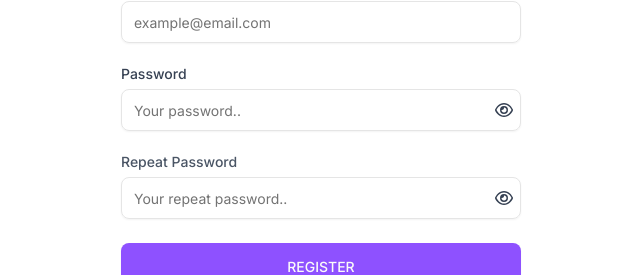
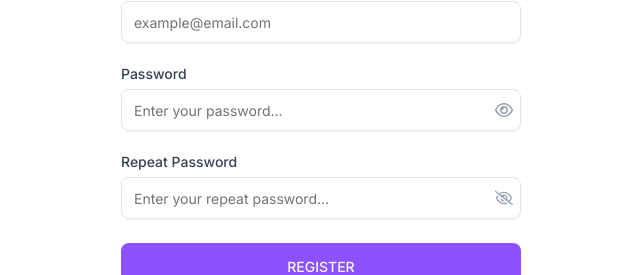
Before and after one commit to weraldco/xpensr-expensetracker, a React (Vite) app in the folder frontend/: page /registration in a window 1280 px wide. Both pictures are taken after a click on the button 823 px from the left and 399 px from the top of the page. Shown: the part 289-564 px from the top of the page, without its empty margins (319-959 px from the left). Built offline with nearby package versions, Linux system fonts and the light colour scheme; a web font is replaced by a local one.

Commit message:
make a component for input in registration, and the show password btn

```diff
--- /dev/null
+++ b/frontend/src/pages/Auth/AuthInput.tsx
@@ -0,0 +1,90 @@
+/* eslint-disable @typescript-eslint/no-explicit-any */
+import {
+	FormControl,
+	FormField,
+	FormItem,
+	FormLabel,
+	FormMessage,
+} from '@/components/ui/form';
+import { Input } from '@/components/ui/input';
+import { FC, useEffect, useState } from 'react';
+import { FaRegEye, FaRegEyeSlash } from 'react-icons/fa6';
+
+interface Props {
+	name: string;
+	formControl: any;
+	label: string;
+	placeholder: string;
+	type: string;
+	showEyeBtn?: boolean;
+}
+
+const AuthInput: FC<Props> = ({
+	name,
+	formControl,
+	label,
+	placeholder,
+	type,
+	showEyeBtn,
+}) => {
+	const [showPassword, setShowPassword] = useState(false);
+	const [inputType, setInputType] = useState('');
+	useEffect(() => {
+		setInputType(type);
+	}, []);
+	const handleShowPassword = () => {
+		setShowPassword(!showPassword);
+
+		const inputPassword = document.getElementById(name);
+
+		const type = inputPassword?.getAttribute('type');
+		if (type == 'text') {
+			setInputType('password');
+		} else {
+			setInputType('text');
+		}
+	};
+	console.log(inputType);
+	return (
+		<FormField
+			control={formControl}
+			name={name}
+			render={({ field }) => (
+				<FormItem className="relative">
+					<FormLabel className="text-gray-700">{label}</FormLabel>
+					<FormControl>
+						<Input
+							id={name}
+							placeholder={placeholder}
+							className="py-5"
+							type={inputType}
+							{...field}
+						/>
+					</FormControl>
+					{showEyeBtn && (
+						<button
+							type="button"
+							className="absolute bottom-3 right-2 cursor-pointer"
+							onClick={handleShowPassword}
+						>
+							{showPassword ? (
+								<FaRegEye
+									className=" text-gray-400 hover:text-gray-300 active:text-gray-400"
+									size={18}
+								/>
+							) : (
+								<FaRegEyeSlash
+									className=" text-gray-400 hover:text-gray-300 active:text-gray-400"
+									size={18}
+								/>
+							)}
+						</button>
+					)}
+					<FormMessage />
+				</FormItem>
+			)}
+		/>
+	);
+};
+
+export default AuthInput;
--- a/frontend/src/pages/Auth/RegistrationForm.tsx
+++ b/frontend/src/pages/Auth/RegistrationForm.tsx
@@ -1,4 +1,3 @@
-/* eslint-disable @typescript-eslint/no-explicit-any */
 import {
 	Form,
 	FormControl,
@@ -21,6 +20,7 @@ import uploadImage from '@/utils/uploadImage';
 import { useContext, useState } from 'react';
 import toast from 'react-hot-toast';
 import { Link, useNavigate } from 'react-router';
+import AuthInput from './AuthInput';
 import ProfilePhotoSelector from './ProfilePhotoSelector';
 
 export interface ImageT {
@@ -46,7 +46,7 @@ const RegistrationForm = () => {
 	const { updateUser } = useContext(UserContext);
 
 	const navigate = useNavigate();
-	let profileImageUrl = '';
+	const profileImageUrl = '';
 	const form = useForm<z.infer<typeof formSchema>>({
 		resolver: zodResolver(formSchema),
 		defaultValues: {
@@ -59,39 +59,41 @@ const RegistrationForm = () => {
 	});
 
 	const onSubmit = async (values: z.infer<typeof formSchema>) => {
-		setError('');
-		try {
-			if (profilePic) {
-				const imgUploadResponse = await uploadImage(profilePic);
-				profileImageUrl = imgUploadResponse.imageUrl || '';
-			}
-			const { fullName, email, password, repeatPassword } = values;
-			if (password !== repeatPassword) {
-				setError("Password didn't match!");
-				return;
-			}
-			const response = await axiosInstance.post(API_PATHS.AUTH.REGISTER, {
-				fullName,
-				email,
-				password,
-				profileImageUrl,
-			});
-			toast.success(`Congratulation, you've successfully registered.`);
-			const { token, user } = response.data;
+		// setError('');
+		// try {
+		// 	if (profilePic) {
+		// 		const imgUploadResponse = await uploadImage(profilePic);
+		// 		profileImageUrl = imgUploadResponse.imageUrl || '';
+		// 	}
+		// 	const { fullName, email, password, repeatPassword } = values;
+		// 	if (password !== repeatPassword) {
+		// 		setError("Password didn't match!");
+		// 		return;
+		// 	}
+		// 	const response = await axiosInstance.post(API_PATHS.AUTH.REGISTER, {
+		// 		fullName,
+		// 		email,
+		// 		password,
+		// 		profileImageUrl,
+		// 	});
+		// 	toast.success(`Congratulation, you've successfully registered.`);
+		// 	const { token, user } = response.data;
 
-			if (token) {
-				localStorage.setItem('token', token);
-				updateUser(user);
-				navigate('/dashboard');
-			}
-		} catch (error: any) {
-			if (error.response && error.response.data.message) {
-				setError(error.response.data.message);
-			} else {
-				setError('Something went wrong. Please try again!');
-			}
-		}
+		// 	if (token) {
+		// 		localStorage.setItem('token', token);
+		// 		updateUser(user);
+		// 		navigate('/dashboard');
+		// 	}
+		// } catch (error: any) {
+		// 	if (error.response && error.response.data.message) {
+		// 		setError(error.response.data.message);
+		// 	} else {
+		// 		setError('Something went wrong. Please try again!');
+		// 	}
+		// }
+		console.log(values);
 	};
+
 	return (
 		<div className="flex flex-col items-center  h-screen w-full gap-10">
 			<div className="flex flex-col gap-4 inter-regular py-4">
@@ -108,92 +110,39 @@ const RegistrationForm = () => {
 						className="space-y-6 w-[400px]"
 					>
 						<ProfilePhotoSelector image={profilePic} setImage={setProfilePic} />
-						<FormField
-							control={form.control}
+
+						<AuthInput
 							name="fullName"
-							render={({ field }) => (
-								<FormItem>
-									<FormLabel className="text-gray-700">Fullname</FormLabel>
-									<FormControl>
-										<Input
-											placeholder="Enter your Fullname.."
-											className="py-5"
-											{...field}
-										/>
-									</FormControl>
+							formControl={form.control}
+							label="Fullname"
+							placeholder="Enter your Fullname.."
+							type="text"
+						/>
+						<AuthInput
+							name="email"
+							formControl={form.control}
+							label="Email Address"
+							placeholder="example@email.com"
+							type="email"
+						/>
 
-									<FormMessage />
-								</FormItem>
-							)}
+						<AuthInput
+							name="password"
+							formControl={form.control}
+							label="Password"
+							placeholder="Enter your password..."
+							type="password"
+							showEyeBtn
 						/>
-						<FormField
-							control={form.control}
-							name="email"
-							render={({ field }) => (
-								<FormItem>
-									<FormLabel className="text-gray-700">Email Address</FormLabel>
-									<FormControl>
-										<Input
-											placeholder="example@email.com"
-											className="py-5"
-											{...field}
-										/>
-									</FormControl>
+						<AuthInput
+							name="repeatPassword"
+							formControl={form.control}
+							label="Repeat Password"
+							placeholder="Enter your repeat password..."
+							type="password"
+							showEyeBtn
+						/>
 
-									<FormMessage />
-								</FormItem>
-							)}
-						/>
-						<FormField
-							control={form.control}
-							name="password"
-							render={({ field }) => (
-								<FormItem className="relative">
-									<FormLabel className="text-gray-700">Password</FormLabel>
-									<FormControl>
-										<Input
-											placeholder="Your password.."
-											className="py-5"
-											type="password"
-											{...field}
-										/>
-									</FormControl>
-									<button
-										type="button"
-										className="absolute bottom-3 right-2 cursor-pointer"
-									>
-										<FaRegEye className=" text-gray-700" size={18} />
-									</button>
-									<FormMessage />
-								</FormItem>
-							)}
-						/>
-						<FormField
-							control={form.control}
-							name="repeatPassword"
-							render={({ field }) => (
-								<FormItem className="relative">
-									<FormLabel className="text-gray-600">
-										Repeat Password
-									</FormLabel>
-									<FormControl>
-										<Input
-											placeholder="Your repeat password.."
-											className="py-5"
-											type="password"
-											{...field}
-										/>
-									</FormControl>
-									<button
-										type="button"
-										className="absolute bottom-3 right-2 cursor-pointer"
-									>
-										<FaRegEye className=" text-gray-700" size={18} />
-									</button>
-									<FormMessage />
-								</FormItem>
-							)}
-						/>
 						<Button className="cursor-pointer w-full bg-violet-500 hover:bg-violet-400 duration-200 active:bg-violet-600 py-6">
 							REGISTER
 						</Button>
```
